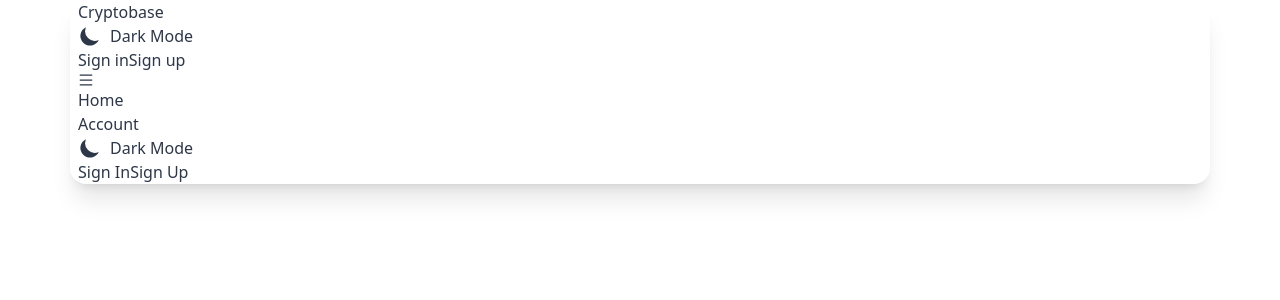
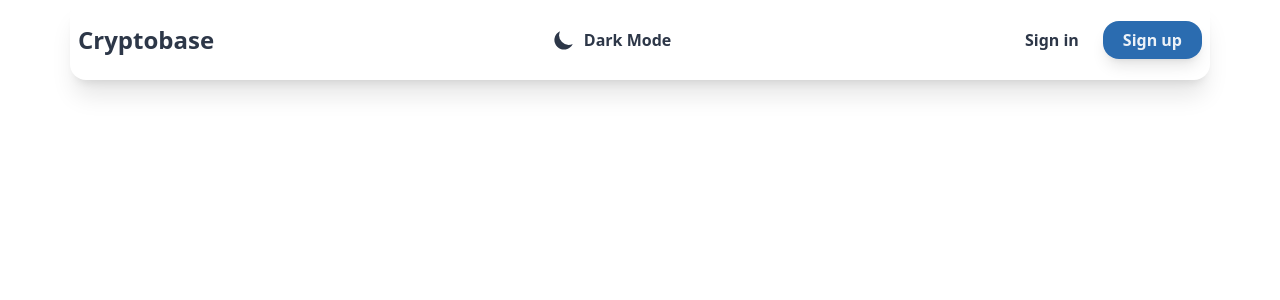
Before and after one commit to onireke/crypto-project, a React (Vite) app: page / in a window 1280 px wide. Shown: the top 300 px of the page. Built offline with nearby package versions, Linux system fonts and the light colour scheme.

Commit message:
feat: navbar

```diff
--- a/src/components/Navbar.jsx
+++ b/src/components/Navbar.jsx
@@ -2,33 +2,38 @@ import React from "react";
 import { Link } from "react-router-dom";
 import ThemeToggle from "./ThemeToggle";
 import { AiOutlineMenu } from "react-icons/ai";
+import "../styles/componentStyles/Navbar.scss";
 
 function Navbar() {
   return (
     <div className="rounded-div">
       <Link to="/">
-        <h1>Cryptobase</h1>
+        <h1 className="cryptobase">Cryptobase</h1>
       </Link>
-      <div>
+      <div className="toggle">
         <ThemeToggle />
       </div>
-      <div>
-        <Link to="signin">Sign in</Link>
-        <Link to="signup">Sign up</Link>
+      <div className="sign">
+        <Link to="signin" className="signin">
+          Sign in
+        </Link>
+        <Link to="signup" className="signup">
+          Sign up
+        </Link>
       </div>
       {/*menu icon */}
-      <div>
+      <div className="menu">
         <AiOutlineMenu />
       </div>
 
       {/* mobile menu */}
 
-      <div>
-        <ul>
-          <li>
+      <div className="mobile-menu">
+        <ul className="list-container">
+          <li className="list">
             <Link to="/">Home</Link>{" "}
           </li>
-          <li>
+          <li className="list">
             <Link to="/">Account</Link>{" "}
           </li>
           <li>
--- /dev/null
+++ b/src/styles/componentStyles/Navbar.scss
@@ -0,0 +1,37 @@
+.rounded-div {
+  @apply flex items-center justify-between h-20 font-bold;
+
+  .cryptobase {
+    @apply text-2xl;
+  }
+
+  .toggle {
+    @apply hidden md:block;
+  }
+
+  .sign {
+    @apply hidden md:block;
+  }
+  .signin {
+    @apply hover:text-accent p-4;
+  }
+
+  .signup {
+    @apply bg-button text-btnText px-5 py-2 rounded-2xl shadow-lg hover:shadow-2xl ml-2;
+  }
+
+  .menu {
+    @apply block md:hidden z-10;
+  }
+
+  .mobile-menu {
+    @apply md:hidden fixed flex flex-col justify-between h-[90%] left-0 top-20 items-center bg-primary w-full ease-in duration-300 z-10;
+  }
+
+  .list-container {
+    @apply w-full py-6;
+  }
+  .list {
+    @apply border-b;
+  }
+}
```
